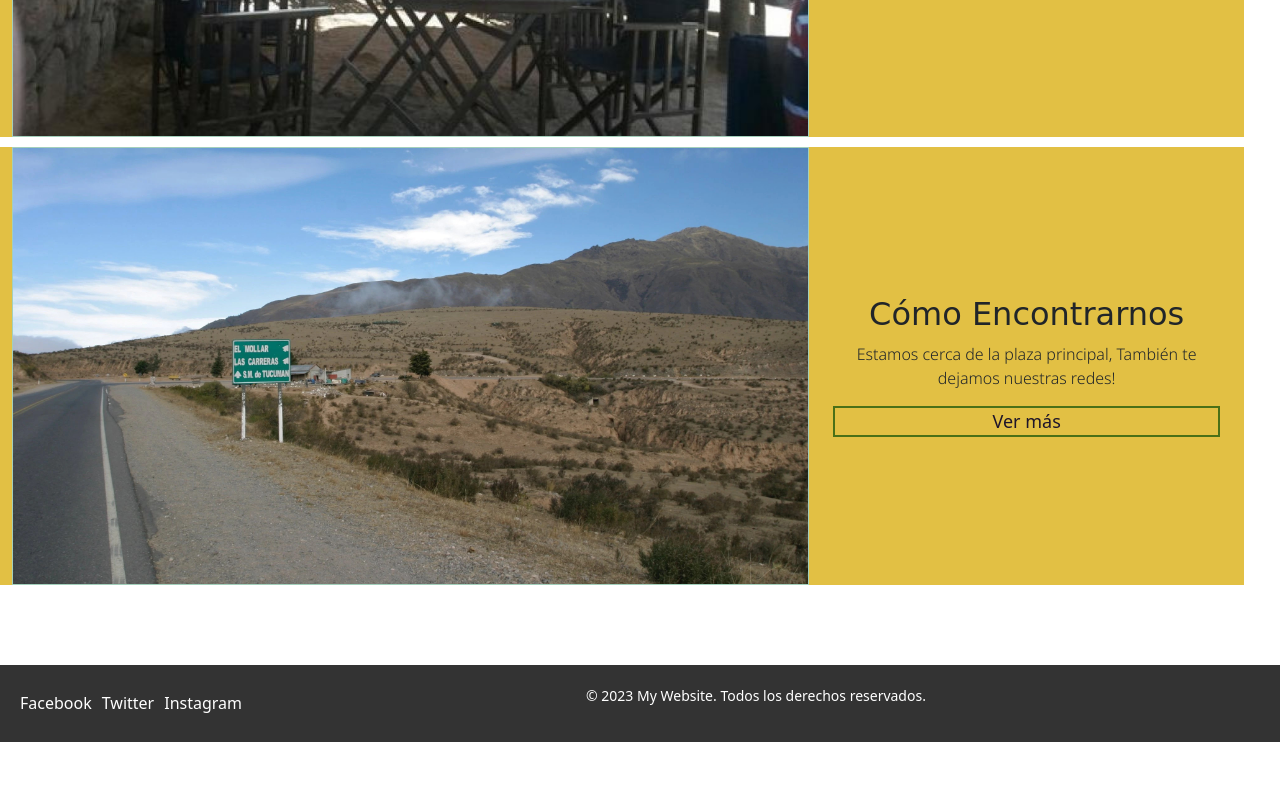
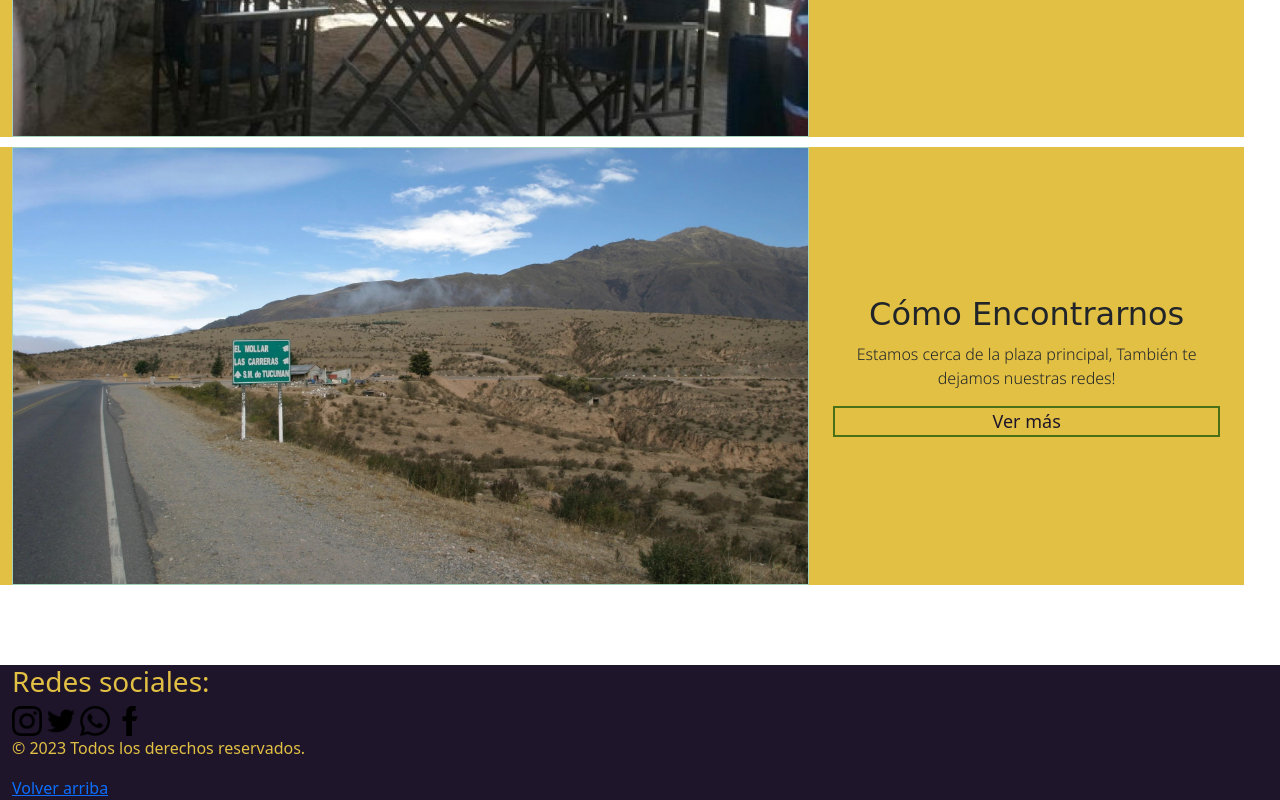
Before and after one commit to Spooicrab/Proyecto-Final, a website: page index.html in a window 1280 px wide. Shown: the part 2064-2864 px from the top of the page. Before the commit the page ends 2806 px from the top, so only its background shows below. Drawn offline with nearby package versions, Linux system fonts and the light colour scheme; a web font is replaced by a local one.

Commit message:
añado footer a las pages

```diff
--- a/index.html
+++ b/index.html
@@ -112,18 +112,16 @@
   </div>
 </section>
 
-<footer>
-  <div class="redes">
-    <ul>
-      <li><a href="#">Facebook</a></li>
-      <li><a href="#">Twitter</a></li>
-      <li><a href="#">Instagram</a></li>
-    </ul>
-  </div>
-  <div class="copyright">
-    <p>© 2023 My Website. Todos los derechos reservados.</p>
-  </div>
-  <div class="configuracion"></div>
+<footer class="container-fluid">
+<div class="redes">
+  <h3>Redes sociales:</h3>
+  <a href="https://www.instagram.com/?hl=en"><img src="./assets/Redes/2.png" alt="Instagram"></a>
+  <a href="https://twitter.com/"><img src="./assets/Redes/1.png" alt="Twitter"></a>
+  <a href="https://web.whatsapp.com/"><img src="./assets/Redes/3.png" alt="Whatsapp"></a>
+  <a href="https://es-la.facebook.com/"><img src="./assets/Redes/facebook.png" alt="Facebook"></a>
+  <p>© 2023 Todos los derechos reservados.</p>
+  <a href="#top" class="text-center">Volver arriba</a>
+</div>
 </footer>
 
 <script src="js/wow.min.js"></script>
--- a/scss/style.scss
+++ b/scss/style.scss
@@ -142,25 +142,19 @@ a{img{
   .Menu__{
     margin-bottom: 30px;
   }
-footer {display: flex;
-       flex-wrap: wrap;
-       justify-content: space-between;
-       align-items: center;
-       padding: 20px;
-       background-color: #333;
-       color: #fff;
-       margin-top: 10vh;
-        .redes {
-          ul {
-              list-style: none;
-              margin: 0;
-              padding: 0;
-              display: flex;
-              flex-wrap: wrap;
-              li {
-                 margin-right: 10px;
-                    a {
-                      color: #fff;
-                      text-decoration: none;}}}}
-        .copyright {
-                  font-size: 14px;}}
+
+footer{
+  background-color: $boton;
+  margin-top: 10vh;
+  display: flex;
+  .redes{
+    h3{color: $section;
+    display: block}
+    img{
+      width: 30px;
+    }
+    p{
+      color: $section;
+    }
+  }
+}
```
Also changed, not shown: pages/Camping.html (+12 -13 lines), pages/Cantina.html (+11 -13 lines), pages/Hospedaje.html (+10 -12 lines), pages/Ubicación.html (+12 -13 lines), assets/Redes/facebook.png (added), assets/Redes/up-arrow.png (added), css/style.css.
